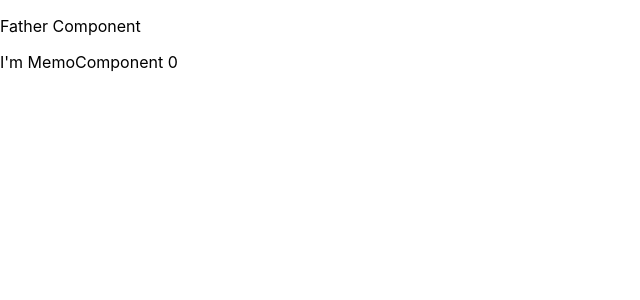
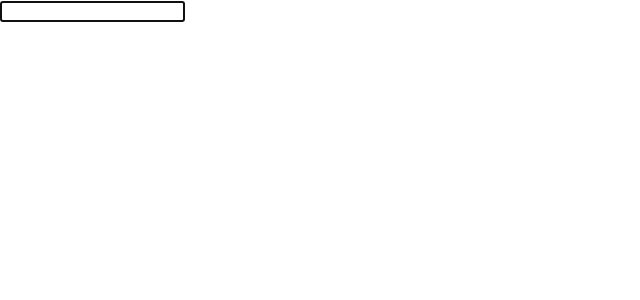
Before and after one commit to mattheusz/advanced-react-code-evolution, a React (Create React App) app: page / in a window 1280 px wide. Shown: the top 300 px of the page, without its empty margins (0-640 px from the left). Built offline with nearby package versions, Linux system fonts and the light colour scheme.

Commit message:
06. refs

```diff
--- a/src/App.js
+++ b/src/App.js
@@ -1,11 +1,11 @@
 import React from 'react';
 import './App.css';
-import ParentComponent from './components/ParentComponent';
+import RefsDemo from './components/RefsDemo';
 
 function App() {
   console.log('App is render');
   return (
-    <ParentComponent />
+    <RefsDemo />
   )
 }
 
--- a/src/components/MemoComponent.js
+++ /dev/null
@@ -1,12 +0,0 @@
-import React from 'react';
-
-function MemoComponent(props) {
-    console.log("I'm Memo Component");
-    return (
-        <div>
-            I'm MemoComponent {props.nome}
-        </div>
-    );
-}
-
-export default React.memo(MemoComponent);
--- a/src/components/ParentComponent.js
+++ /dev/null
@@ -1,33 +0,0 @@
-import React, { Component } from 'react';
-import RegComp from './RegComp';
-import PureComp from './PureComp';
-import MemoComponent from './MemoComponent';
-
-class ParentComponent extends Component {
-
-    constructor(props) {
-        super(props);
-        this.state = {
-            nome: 'Matheus'
-        }
-        this.counter = 0;
-    }
-
-    componentDidMount() {
-        setInterval(() => this.setState({ nome: this.counter++ }), 3000)
-    }
-
-    render() {
-        console.log('***** Parent Component *****');
-        return (
-            <div>
-                <p>Father Component</p>
-                <MemoComponent nome={this.state.nome} />
-                {/* <RegComp nome={this.state.nome} /> */}
-                {/* <PureComp nome={this.state.nome} /> */}
-            </div>
-        );
-    }
-}
-
-export default ParentComponent;
--- a/src/components/PureComp.js
+++ /dev/null
@@ -1,15 +0,0 @@
-import React, { PureComponent } from 'react'
-
-class PureComp extends PureComponent {
-
-    render() {
-        console.log('Pure Component');
-        return (
-            <p>
-                Pure Component -> {this.props.nome}
-            </p>
-        )
-    }
-}
-
-export default PureComp;
--- /dev/null
+++ b/src/components/RefsDemo.js
@@ -0,0 +1,23 @@
+import React, { Component } from 'react';
+
+class RefsDemo extends Component {
+
+    constructor(props) {
+        super(props);
+        this.inputRef = React.createRef();
+    }
+
+    componentDidMount() {
+        this.inputRef.current.focus();
+    }
+
+    render() {
+        return (
+            <div>
+                <input type='text' ref={this.inputRef} />
+            </div>
+        );
+    }
+}
+
+export default RefsDemo;
--- a/src/components/RegComp.js
+++ /dev/null
@@ -1,14 +0,0 @@
-import React, { Component } from 'react'
-
-class RegComp extends Component {
-    render() {
-        console.log('Regular Component');
-        return (
-            <p>
-                Regular Component -> {this.props.nome}
-            </p>
-        )
-    }
-}
-
-export default RegComp;
```
